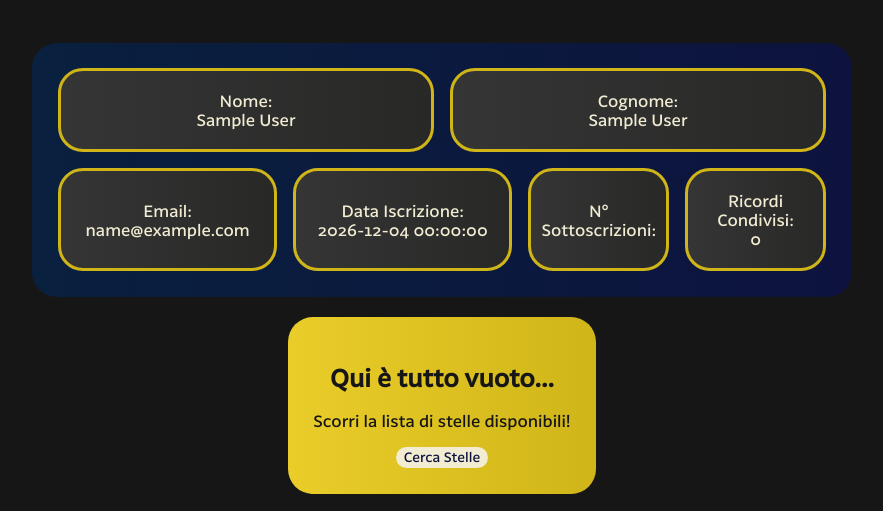
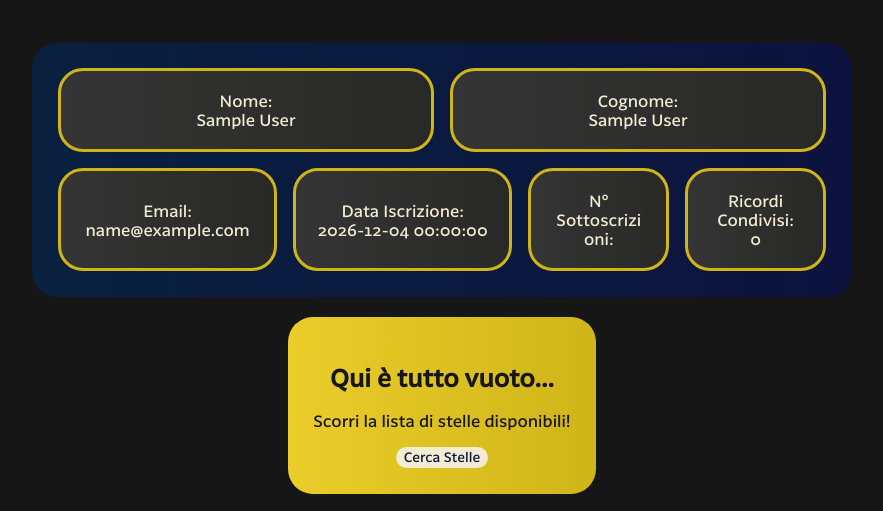
Before and after one commit to InKeaton/SAW_STARS, a PHP site: page /profile/show_profile.php in a window 1280 px wide. Shown: the part 167-678 px from the top of the page, without its empty margins (198-1081 px from the left). Run offline with PHP 8.4, Linux system fonts and the light colour scheme; the visitor is signed in with stand-in values (Sample User, id 1); data that the repository does not hold is empty.

Commit message:
Added control to word break

```diff
--- a/public_html/_resources/style/landscape/details.css
+++ b/public_html/_resources/style/landscape/details.css
@@ -104,6 +104,7 @@ input[type=number] {
     border-radius: 25px;
     padding: 20px;
     text-align: center;
+    word-break: break-word;
 }
 
 .grid2 {
--- a/public_html/_resources/style/portrait/details.css
+++ b/public_html/_resources/style/portrait/details.css
@@ -110,5 +110,5 @@ input[type=number] {
     border-radius: 25px;
     padding: 20px;
     text-align: center;
-
+    word-break: break-word;
 }
```
